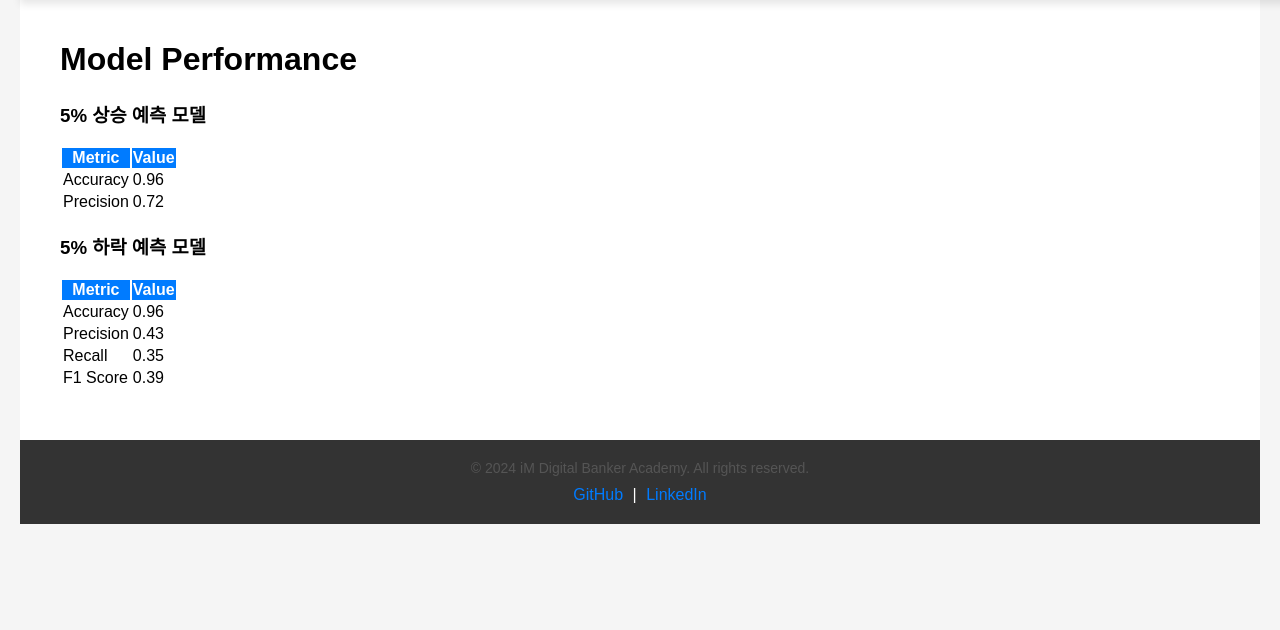
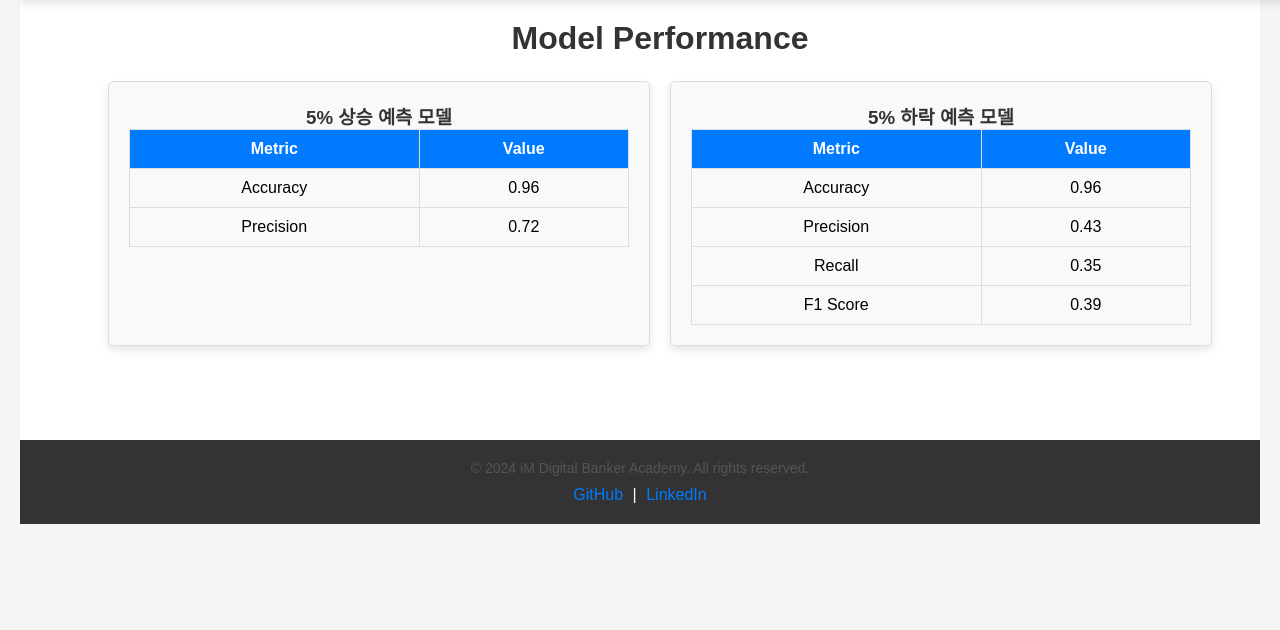
Before and after one commit to 0jjuni/stock_predictor, a Django app: page /model-performance/ in a window 1280 px wide. Shown: the part 70-700 px from the top of the page. Run offline with Django 5.2, Linux system fonts and the light colour scheme; parts of the project's set-up code (start-up, migrations or seed data) failed here and were passed over.

Commit message:
모델 성능 수정 완료

```diff
--- a/base/templates/base/model_performance.html
+++ b/base/templates/base/model_performance.html
@@ -1,18 +1,19 @@
 {% extends "base/base.html" %}
+{% load static %}
 
 {% block title %}Model Performance{% endblock %}
 
 {% block content %}
+<link rel="stylesheet" href="{% static 'css/model_performance.css' %}">
 <div class="container mt-5 text-center">
     <h1 class="mb-4">Model Performance</h1>
 
-    <div class="row justify-content-center">
+    <div class="performance-tables">
         <!-- 5% 상승 예측 모델 성능 -->
-        <div class="col-md-6">
         <div class="performance-table">
             <h3>5% 상승 예측 모델</h3>
-                <table class="table table-bordered table-hover mx-auto" style="max-width: 500px;">
-                    <thead style="background-color: #007bff; color: white;">
+            <table>
+                <thead>
                     <tr>
                         <th class="text-center">Metric</th>
                         <th class="text-center">Value</th>
@@ -30,14 +31,12 @@
                 </tbody>
             </table>
         </div>
-        </div>
 
         <!-- 5% 하락 예측 모델 성능 -->
-        <div class="col-md-6">
         <div class="performance-table">
             <h3>5% 하락 예측 모델</h3>
-                <table class="table table-bordered table-hover mx-auto" style="max-width: 500px;">
-                    <thead style="background-color: #007bff; color: white;">
+            <table>
+                <thead>
                     <tr>
                         <th class="text-center">Metric</th>
                         <th class="text-center">Value</th>
@@ -65,5 +64,4 @@
         </div>
     </div>
 </div>
-</div>
 {% endblock %}
--- /dev/null
+++ b/static/css/model_performance.css
@@ -0,0 +1,57 @@
+/* 전체 컨테이너 스타일 */
+.container {
+    max-width: 1200px; /* 최대 너비 설정 */
+    margin: 0 auto; /* 가로 중앙 정렬 */
+    padding: 0 20px; /* 좌우 여백 */
+}
+
+/* 성능 테이블 컨테이너 */
+.performance-tables {
+    display: flex;
+    justify-content: center;
+    gap: 20px; /* 테이블 간 간격 */
+    flex-wrap: wrap; /* 화면이 좁아지면 테이블들이 줄바꿈됨 */
+}
+
+/* 성능 테이블 스타일 */
+.performance-table {
+    border: 1px solid #ddd;
+    border-radius: 5px;
+    padding: 20px;
+    background-color: #f9f9f9;
+    box-shadow: 0 4px 8px rgba(0, 0, 0, 0.1);
+    width: 100%;
+    max-width: 500px; /* 테이블의 최대 너비 */
+}
+
+/* 테이블 스타일 */
+table {
+    width: 100%;
+    border-collapse: collapse; /* 테이블 셀 경계 제거 */
+}
+
+thead {
+    background-color: #007bff;
+    color: white;
+}
+
+th, td {
+    border: 1px solid #ddd;
+    padding: 10px;
+    text-align: center;
+}
+
+.text-center {
+    text-align: center;
+}
+
+/* 제목 스타일 */
+h1, h3 {
+    margin: 0;
+    padding: 0;
+    color: #333;
+}
+
+.mb-4 {
+    margin-bottom: 1.5rem;
+}
```
Lines whose indentation alone changed are shown as unchanged.
